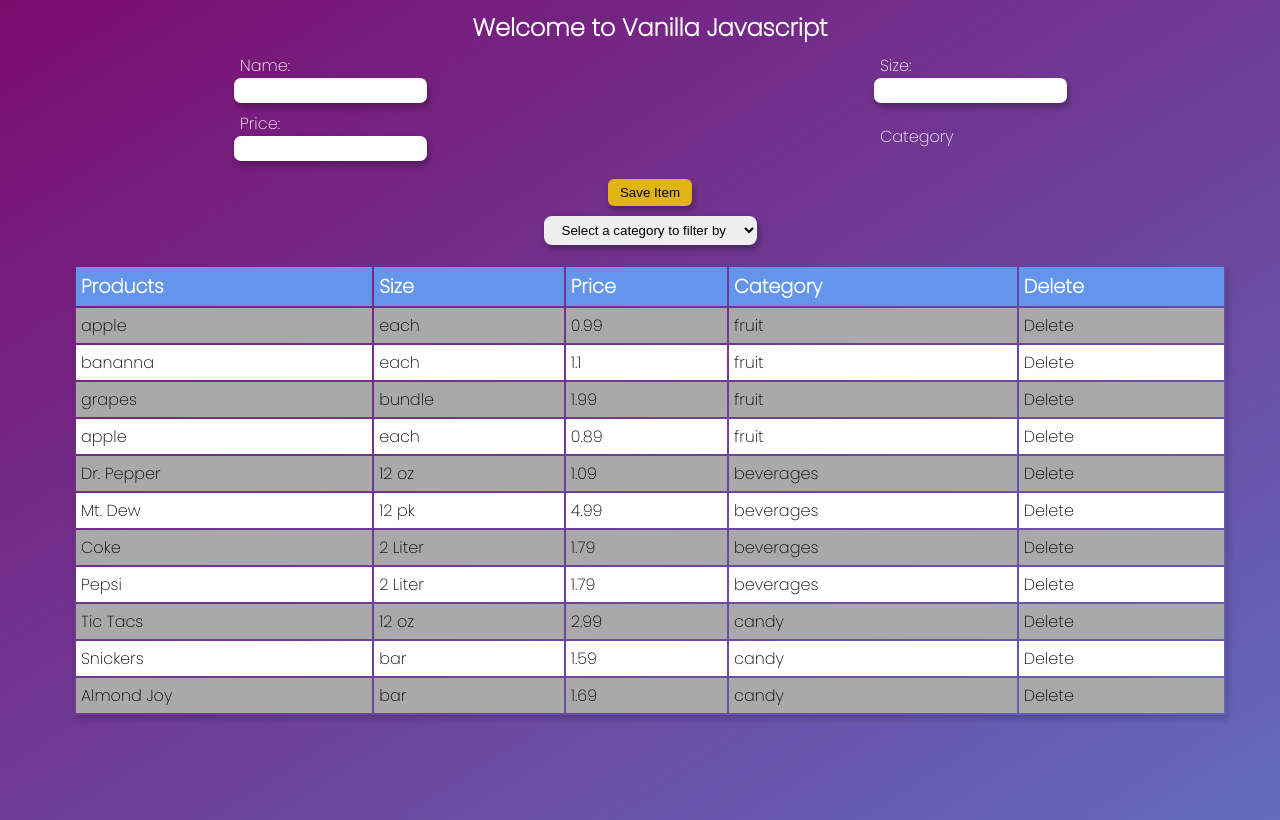
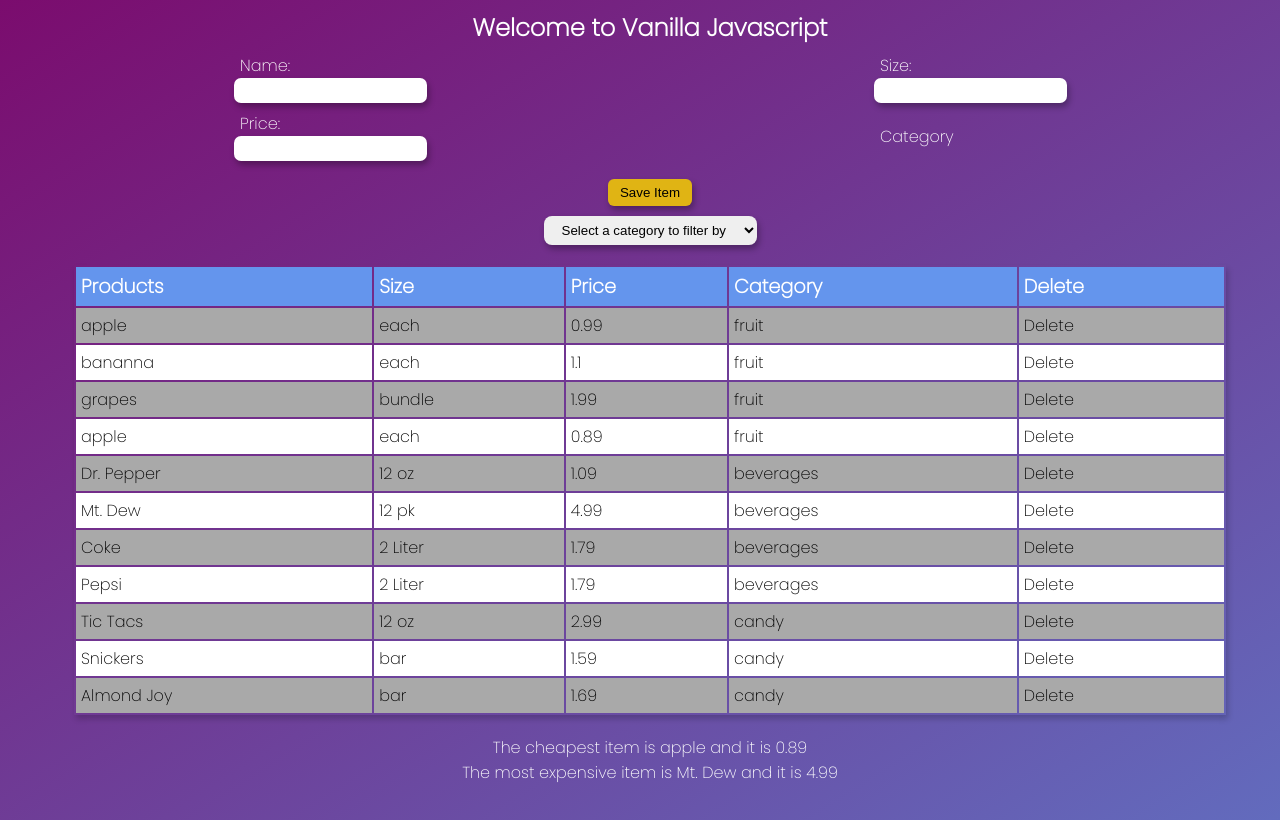
Before and after one commit to C5m7b4/vanilla-from-scratch, a website built with webpack: page public/index.html in a window 1280 px wide. Built offline with nearby package versions, Linux system fonts and the light colour scheme; a web font is replaced by a local one.

Commit message:
add getMostExpensive and cheapest

```diff
--- a/public/index.html
+++ b/public/index.html
@@ -37,7 +37,7 @@
     </div>
     <div id="filter" class="filter-div"></div>
     <div id="items"></div>
-    <div id="stats"></div>
+    <div id="stats" class="stats"></div>
   </div>
 </body>
 <script type="text/javascript" src="../src/index.js"></script>
--- a/src/index.js
+++ b/src/index.js
@@ -14,6 +14,54 @@ const state = {
     price: 0,
     category: '',
   },
+};
+
+const getCheapestItem = () => {
+  return filteredData.reduce((acc, cur) => {
+    if (acc.price < cur.price) {
+      return acc;
+    } else {
+      return cur;
+    }
+  }, 9999);
+};
+
+const displayCheapestItem = () => {
+  const parent = document.getElementById('stats');
+  const divName = 'cheapest-div';
+  const existing = document.getElementById(divName);
+  if (existing) {
+    parent.removeChild(existing);
+  }
+  const cheapest = getCheapestItem();
+  const div = document.createElement('div');
+  div.id = divName;
+  div.innerHTML = `The cheapest item is ${cheapest.name} and it is ${cheapest.price}`;
+  parent.appendChild(div);
+};
+
+const mostExpensive = () => {
+  return filteredData.reduce((acc, cur) => {
+    if (acc.price > cur.price) {
+      return acc;
+    } else {
+      return cur;
+    }
+  }, 0);
+};
+
+const displayMostExpensive = () => {
+  const parent = document.getElementById('stats');
+  const divName = 'most-expensive';
+  const existing = document.getElementById(divName);
+  if (existing) {
+    parent.removeChild(existing);
+  }
+  const highest = mostExpensive();
+  const div = document.createElement('div');
+  div.id = divName;
+  div.innerHTML = `The most expensive item is ${highest.name} and it is ${highest.price}`;
+  parent.appendChild(div);
 };
 
 const buildDeleteLinks = () => {
@@ -63,6 +111,8 @@ const buildTable = () => {
   html += '</table>';
   document.getElementById('items').innerHTML = html;
   buildDeleteLinks();
+  displayCheapestItem();
+  displayMostExpensive();
 };
 
 buildTable();
--- a/src/styles.css
+++ b/src/styles.css
@@ -130,3 +130,11 @@
   border: 0;
   box-shadow: 2px 4px 6px rgba(0, 0, 0, 0.3);
 }
+
+.stats {
+  width: 100%;
+  display: flex;
+  flex-direction: column;
+  justify-content: center;
+  align-items: center;
+}
```
